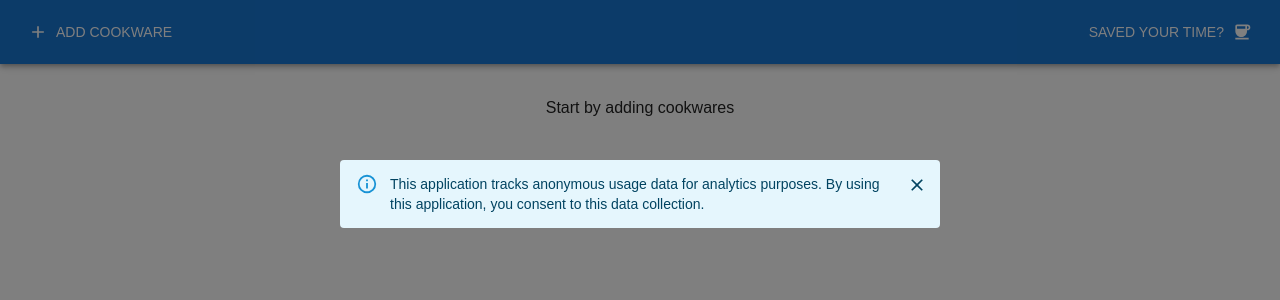
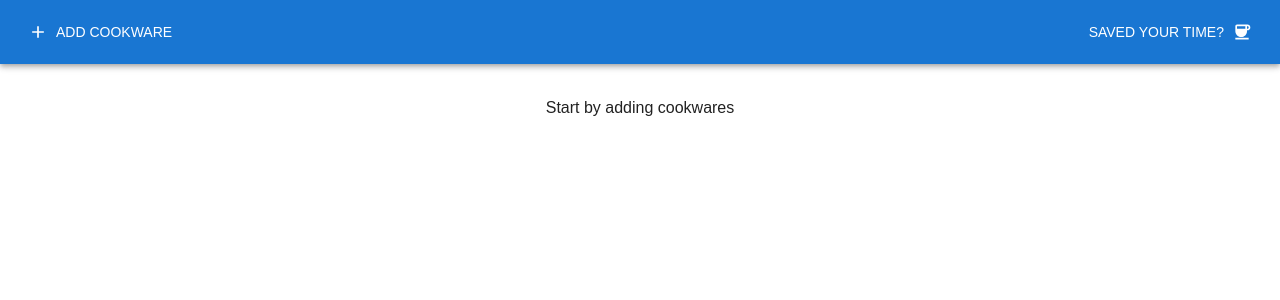
Before and after one commit to siddtheone/portions, a Next.js app: page / in a window 1280 px wide. Shown: the top 300 px of the page. Built offline with nearby package versions, Linux system fonts and the light colour scheme; a web font is replaced by a local one; what @mui/material-nextjs would draw is missing.

Commit message:
Removing analytics and tracking

```diff
--- a/src/app/layout.tsx
+++ b/src/app/layout.tsx
@@ -3,8 +3,6 @@ import type { Metadata } from "next";
 import { Amaranth } from "next/font/google";
 import { CssBaseline } from "@mui/material";
 import { ClientThemeProvider } from "../components/ClientThemeProvider";
-import Script from "next/script";
-import { GA_TRACKING_ID } from "@/lib/analytics";
 const amaranth = Amaranth({
   weight: ["400", "700"],
   subsets: ["latin"],
@@ -23,26 +21,6 @@ export default function RootLayout({
 }>) {
   return (
     <html lang="en">
-      <Script
-        src={`https://www.googletagmanager.com/gtag/js?id=${GA_TRACKING_ID}`}
-        strategy="afterInteractive"
-      />
-      <Script id="ga4-init" strategy="afterInteractive">
-        {`
-          if (typeof window !== "undefined") {
-            window.dataLayer = window.dataLayer || [];
-            function gtag(){window.dataLayer.push(arguments);}
-            gtag('js', new Date());
-            gtag('config', '${GA_TRACKING_ID}', {
-              debug_mode: ${
-                process.env.NODE_ENV === "development" ? "true" : "false"
-              },
-              page_title: "Portions",
-              page_location: window.location.href,
-            });
-          }
-        `}
-      </Script>
       <body className={amaranth.variable}>
         <AppRouterCacheProvider>
           <ClientThemeProvider>
--- a/src/components/AddCookware.tsx
+++ b/src/components/AddCookware.tsx
@@ -8,7 +8,6 @@ import { Cookware } from "@/types";
 
 import { AddEditCookware } from "./AddEditCookware";
 import { useCookware } from "../store/useCookware";
-import { trackAction } from "@/lib/analytics";
 
 export function AddCookware() {
   const [open, setOpen] = useState(false);
@@ -17,7 +16,6 @@ export function AddCookware() {
   const handleSubmit = (params: Pick<Cookware, "name" | "weight">) => {
     setOpen(false);
     addNewCookware(params);
-    trackAction("cookware_add");
   };
 
   return (
--- a/src/components/MyPortion.tsx
+++ b/src/components/MyPortion.tsx
@@ -2,7 +2,6 @@
 
 import { Cookware } from "@/components/Cookware";
 import { useCookware } from "@/store/useCookware";
-import { Notice } from "./Notice";
 import { Box } from "@mui/material";
 
 export function MyPortion() {
@@ -10,7 +9,6 @@ export function MyPortion() {
 
   return (
     <>
-      <Notice />
       {cookwares.map((cookware) => (
         <Cookware key={cookware.id} cookware={cookware} />
       ))}
--- a/src/components/Notice.tsx
+++ /dev/null
@@ -1,29 +0,0 @@
-import { useSettings } from "@/store/useSettings";
-import { Alert, Typography, Dialog } from "@mui/material";
-
-export function Notice() {
-  const { noticeShowed } = useSettings((state) => state.settings);
-  const updateSettings = useSettings((state) => state.updateSettings);
-  return noticeShowed === false ? (
-    <Dialog open={noticeShowed === false}>
-      <Alert
-        severity="info"
-        onClose={() => updateSettings({ noticeShowed: true })}
-        sx={{
-          position: "fixed",
-          top: "20%",
-          left: 16,
-          right: 16,
-          zIndex: 1000,
-          maxWidth: 600,
-          mx: "auto",
-        }}
-      >
-        <Typography variant="body2">
-          This application tracks anonymous usage data for analytics purposes.
-          By using this application, you consent to this data collection.
-        </Typography>
-      </Alert>
-    </Dialog>
-  ) : null;
-}
--- a/src/lib/analytics.ts
+++ /dev/null
@@ -1,23 +0,0 @@
-// Google Analytics configuration
-// Replace 'G-XXXXXXXXXX' with your actual Google Analytics Measurement ID
-export const GA_TRACKING_ID = "G-XPZ4QRHDV3";
-
-// Send custom event
-export const gtagEvent = (params: string): void => {
-  if (typeof window !== "undefined" && (window as Window).gtag) {
-    window.gtag("event", "pdf_interaction", params);
-  }
-};
-
-// Track interactions
-export const trackAction = (params: "cookware_add") => {
-  gtagEvent(params);
-};
-
-// Declare global types
-declare global {
-  interface Window {
-    gtag: (...args: unknown[]) => void;
-    dataLayer: unknown[];
-  }
-}
--- a/src/store/useSettings.tsx
+++ /dev/null
@@ -1,25 +0,0 @@
-import { create } from "zustand";
-import { persist } from "zustand/middleware";
-import { LOCAL_STORE_SETTINGS_KEY } from "../constants";
-import { SettingsStore } from "@/types";
-
-export const useSettings = create<SettingsStore>()(
-  persist(
-    (set, get) => ({
-      settings: {
-        noticeShowed: false,
-      },
-      updateSettings(settings) {
-        set({
-          settings: {
-            ...get().settings,
-            ...settings,
-          },
-        });
-      },
-    }),
-    {
-      name: LOCAL_STORE_SETTINGS_KEY,
-    }
-  )
-);
```
